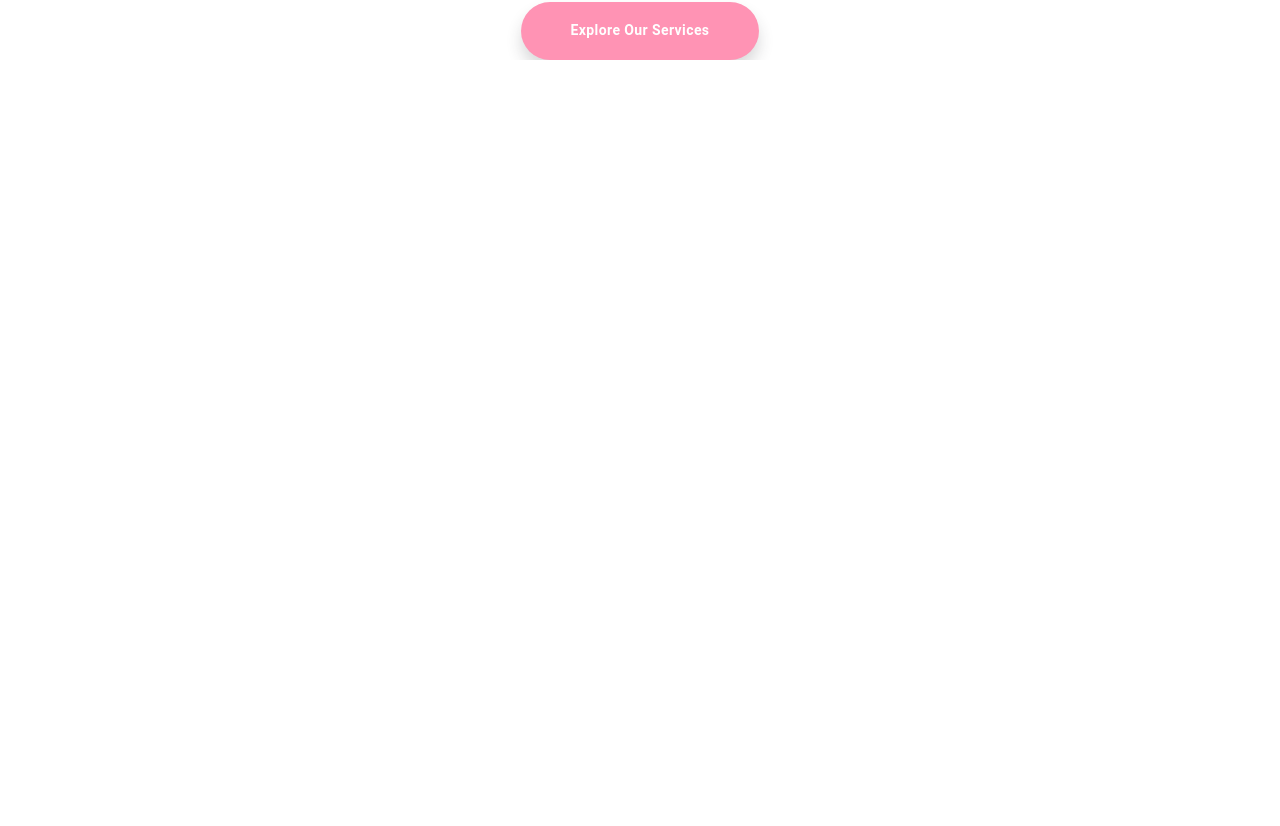
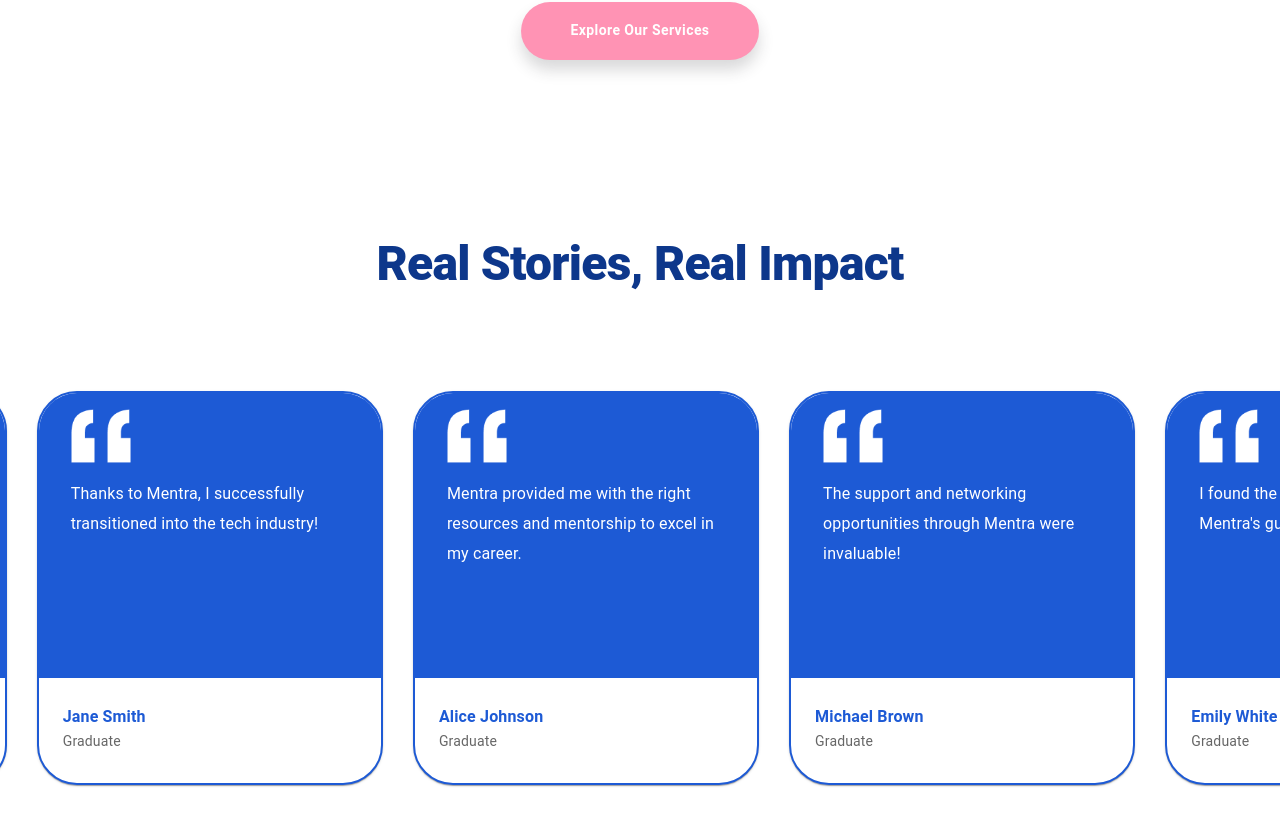
Before and after one commit to Mentra-Inc/mentra-next, a Next.js app: page / in a window 1280 px wide. Shown: the part 1848-2674 px from the top of the page. Before the commit the page ends 1908 px from the top, so only its background shows below. Built offline with nearby package versions, Linux system fonts and the light colour scheme.

Commit message:
Implement: Real Stories, Real Impact

```diff
--- /dev/null
+++ b/components/RealStories.tsx
@@ -0,0 +1,70 @@
+import { Box, Stack } from "@mui/material";
+import Heading from "./Heading";
+import StoryCard from "./StoryCard";
+
+export type StoryCardProps = {
+    id: string;
+    cardIndex: number;
+    name: string;
+    role: string;
+    message: string;
+};
+
+// Placeholders for now
+const testimonials: Omit<StoryCardProps, 'cardIndex'>[] = [
+    { id: "1a2b3c", name: "John Doe", role: "Graduate", message: "Mentra helped me bridge the gap between my academic knowledge and industry expectations. I landed my dream job!" },
+    { id: "2b3c4d", name: "Jane Smith", role: "Graduate", message: "Thanks to Mentra, I successfully transitioned into the tech industry!" },
+    { id: "3c4d5e", name: "Alice Johnson", role: "Graduate", message: "Mentra provided me with the right resources and mentorship to excel in my career." },
+    { id: "4d5e6f", name: "Michael Brown", role: "Graduate", message: "The support and networking opportunities through Mentra were invaluable!" },
+    { id: "5e6f7g", name: "Emily White", role: "Graduate", message: "I found the perfect job thanks to Mentra's guidance!" },
+    { id: "6f7g8h", name: "Daniel Green", role: "Graduate", message: "Mentra helped me polish my resume and interview skills." },
+    { id: "7g8h9i", name: "Sophia Lee", role: "Graduate", message: "I gained the confidence I needed to enter the workforce!" },
+    { id: "8h9i0j", name: "Chris Martin", role: "Graduate", message: "The mentorship at Mentra was top-notch!" },
+    { id: "9i0j1k", name: "Olivia Wilson", role: "Graduate", message: "I landed my dream job with the help of Mentra!" },
+    { id: "0j1k2l", name: "James Anderson", role: "Graduate", message: "Mentra's industry connections opened doors I never thought possible!" }
+];
+
+
+export default function RealStories() {
+    return (
+        <Box
+            sx={{
+                mt: 32,
+                py: 12,
+                display: "flex",
+                flexDirection: "column",
+                justifyContent: "center",
+                alignItems: "center",
+                gap: 24,
+            }}
+        >
+            <Box
+                sx={{
+                    textAlign: 'center'
+                }}
+            >
+                <Heading title="Real Stories, Real Impact" />
+            </Box>
+
+
+            <Stack
+                direction="row"
+                justifyContent="center"
+                alignItems="center"
+                sx={{
+                    position: 'relative',
+                    height: '400px', // absolute lengths are needed for the marquee to work (it's still responsive)
+                    width: '100%',
+                    overflow: 'hidden',
+
+                }}
+            >
+                {testimonials.map((storyCard: Omit<StoryCardProps, 'cardIndex'>, index: number) => {
+                    return (
+                        <StoryCard key={storyCard.id} cardIndex={index + 1} {...storyCard} />
+                    );
+                })}
+            </Stack>
+        </Box>
+    );
+};
--- /dev/null
+++ b/components/StoryCard.tsx
@@ -0,0 +1,64 @@
+import { Box, Card, CardContent, Stack, Typography, useTheme } from "@mui/material";
+import { StoryCardProps } from "./RealStories";
+
+export default function StoryCard({ cardIndex, name, role, message } : StoryCardProps) {
+    const theme = useTheme();
+    return (
+        <Card
+            sx={{
+                border: `2px solid ${theme.palette.secondary.main}`,
+                borderRadius: '40px',
+                width: '342px', // absolute lengths are needed for the marquee to work (it's still responsive)
+                height: '390px',
+                position: 'absolute',
+                left: 'calc(342px * 10)',
+                animationName: 'scroll-left',
+                animationDuration: '60s',
+                animationTimingFunction: 'linear',
+                animationIterationCount: 'infinite',
+                animationDelay: `calc(60s / 10 * (10 - ${cardIndex}) * -1)`
+            }}
+        >
+            <CardContent sx={{ height: '100%', p: 0 }}>
+                <Box
+                    sx={{
+                        backgroundColor: theme.palette.secondary.main,
+                        height: '65%',
+                        py: 4,
+                        px: 8,
+                        display: 'flex',
+                        flexDirection: 'column',
+                        gap: 4
+                    }}>
+                        <Box
+                            component="img"
+                            src="/quote_icon.png"
+                            alt="Quote Icon"
+                            sx={{ width: "60px" }}
+                        />
+
+                    <Typography variant="body1" sx={{ color: 'white', lineHeight: '30px' }}>
+                        { message }
+                    </Typography>
+                </Box>
+                <Box
+                    sx={{
+                        display: 'flex',
+                        alignItems: 'center',
+                        height: '25%',
+                        px: 6
+                    }}>
+                    <Stack>
+                        <Typography variant="subtitle1" sx={{ fontWeight: 'bold', color: theme.palette.secondary.main }}>
+                            { name }
+                        </Typography>
+
+                        <Typography variant="body2" color="text.secondary">
+                            { role }
+                        </Typography>
+                    </Stack>
+                </Box>
+            </CardContent>
+        </Card>
+    );
+}
--- a/pages/index.tsx
+++ b/pages/index.tsx
@@ -4,6 +4,7 @@
 import MenuBar from '@/components/MenuBar';
 import theme from '@/theme/theme';
 import { ThemeProvider } from '@mui/material';
+import RealStories from '@/components/RealStories';
 
 export default function Home() {
   return (
@@ -13,6 +14,7 @@
         <Hero />
         <AboutUs />
         <OurProducts />
+        <RealStories />
       </main>
     </ThemeProvider>
   )
--- a/styles/globals.css
+++ b/styles/globals.css
@@ -23,3 +23,10 @@
 .waveDivider .shape-fill {
   fill: #98C4FC;
 }
+
+/* Marquee */
+@keyframes scroll-left {
+  to {
+    left: -342px;
+  }
+}
```
Also changed, not shown: public/quote_icon.png (added).
